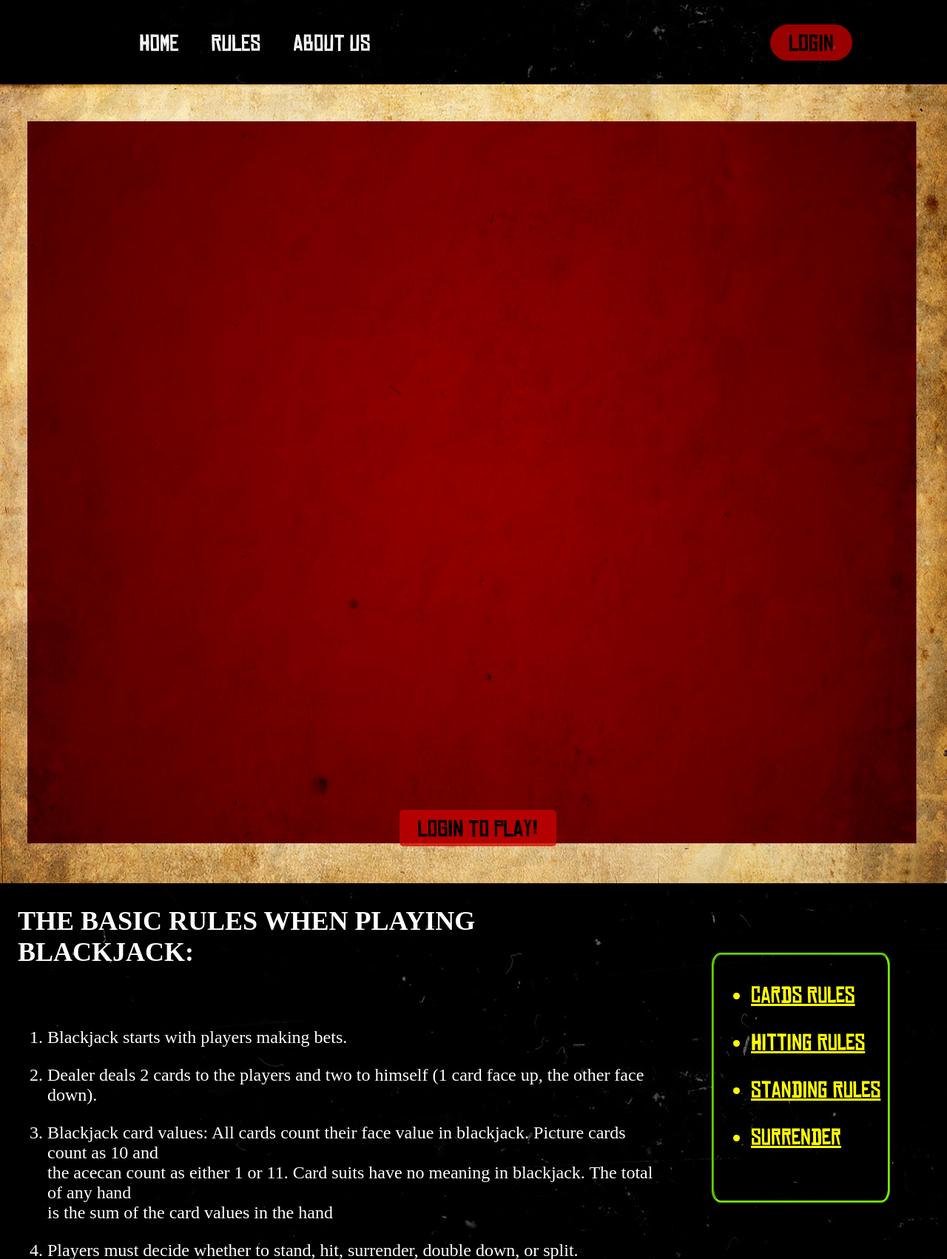
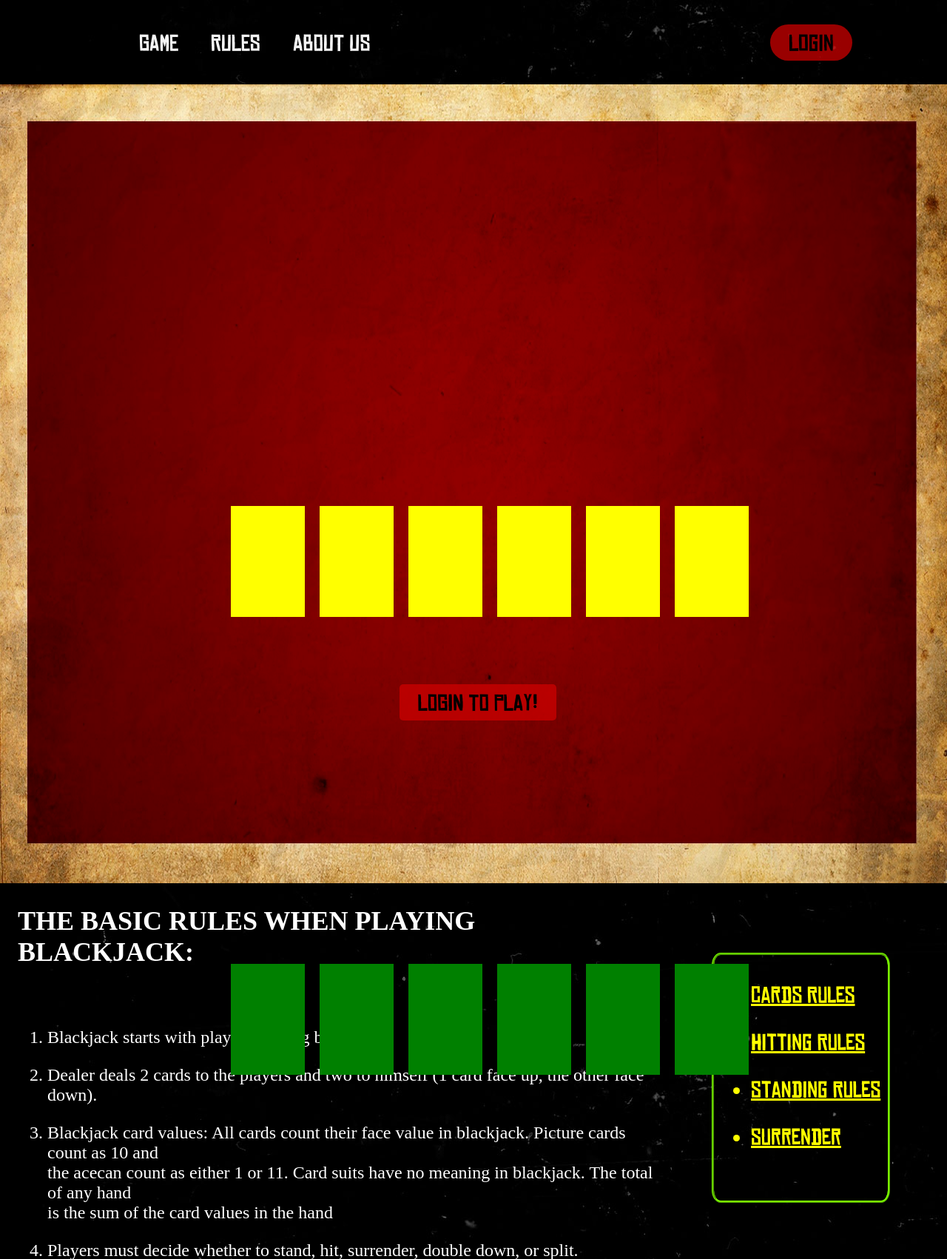
Before and after one commit to Kanishk99/Blackjack, a PHP site: page / in a window 1280 px wide. Shown: the top 1702 px of the page at 74% size. Run offline with PHP 8.4, Linux system fonts and the light colour scheme.

Commit message:
Add files via upload

```diff
--- a/index.css
+++ b/index.css
@@ -9,7 +9,6 @@ html {
 }
 
 body {
-
     box-sizing: border-box;
     margin: 0;
     padding: 0;
@@ -28,7 +27,6 @@ body::-webkit-scrollbar-thumb {
     background-image: url("WebPhotos\\scroll.png");
     background-repeat: no-repeat;
     border-radius: 100%;
-
 }
 
 
@@ -367,3 +365,32 @@ input[type=password] {
     width: 100%;
 
 }
+
+
+/*Game section*/
+.dCards {
+    background-color: yellow;
+    position: relative;
+    height: 150px;
+    width: 100px;
+    top: -300px;
+    left: -33%;
+    margin: 10px;
+    float: left;
+}
+
+.pCards {
+    background-color: green;
+    position: relative;
+    height: 150px;
+    width: 100px;
+    top: 100px;
+    left: -33%;
+    float: left;
+    margin: 10px;
+}
+
+img{
+    max-width: 100%;
+    max-height: 100%;
+}
--- a/index.php
+++ b/index.php
@@ -17,7 +17,7 @@
     <header class="nav_bar">
         <nav class="navbar">
             <ul class="nav_links">
-                <li class="home"><a href="#">HOME</a></li>
+                <li class="home"><a href="#game_section">GAME</a></li>
                 <li class="tutorial"><a href="#section_rules">RULES</a></li>
                 <li class="about"><a href="#section_about">ABOUT US</a></li>
             </ul>
@@ -35,7 +35,7 @@
 
 
     </header>
-    <div class="game_space">
+    <div class="game_space" id="game_section">
         <div class="game_part">
             <?php
             if (isset($_SESSION['username'])) {
@@ -56,7 +56,7 @@
 
             <button onclick="playerTurn()" id="hit" value="HIT" class="action">HIT</button>
             <button onclick="playerStand()" id="stand" value="STAND" class="action">STAND</button>
-            <button onclick="startGame()" id="retry" value="RETRY" class="retry">RETRY</button>
+            <button onclick="location.reload();" id="retry" value="RETRY" class="retry">RETRY</button>
 
             <div>
                 <div id=playerSide1 class="pCards"> </div>
```
